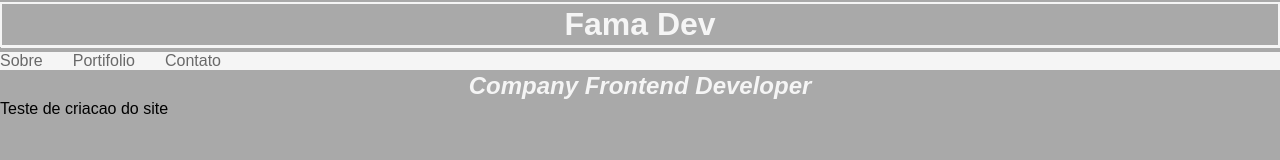
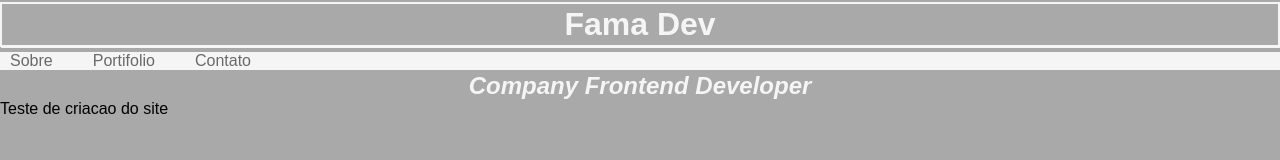
Before and after one commit to mrcomputer2018/aula_html_aluha, a plain HTML site: page index.html in a window 1280 px wide. Drawn offline with Linux system fonts and the light colour scheme.

Commit message:
acerto de parametros

```diff
--- a/css/style.css
+++ b/css/style.css
@@ -2,6 +2,8 @@
 * {
     margin: 0;
     padding: 0;
+    /* comecar a contar a partir da borda da caixa */
+    box-sizing: border-box;
 }
 body {
     /* cor de fundo da tela */
@@ -26,6 +28,7 @@ body {
 .menu li {
     list-style: none;
     padding-right: 30px;
+    padding-left: 10px;
 }
 h1 {
     margin: 2px 0px 5px 0px;
```
